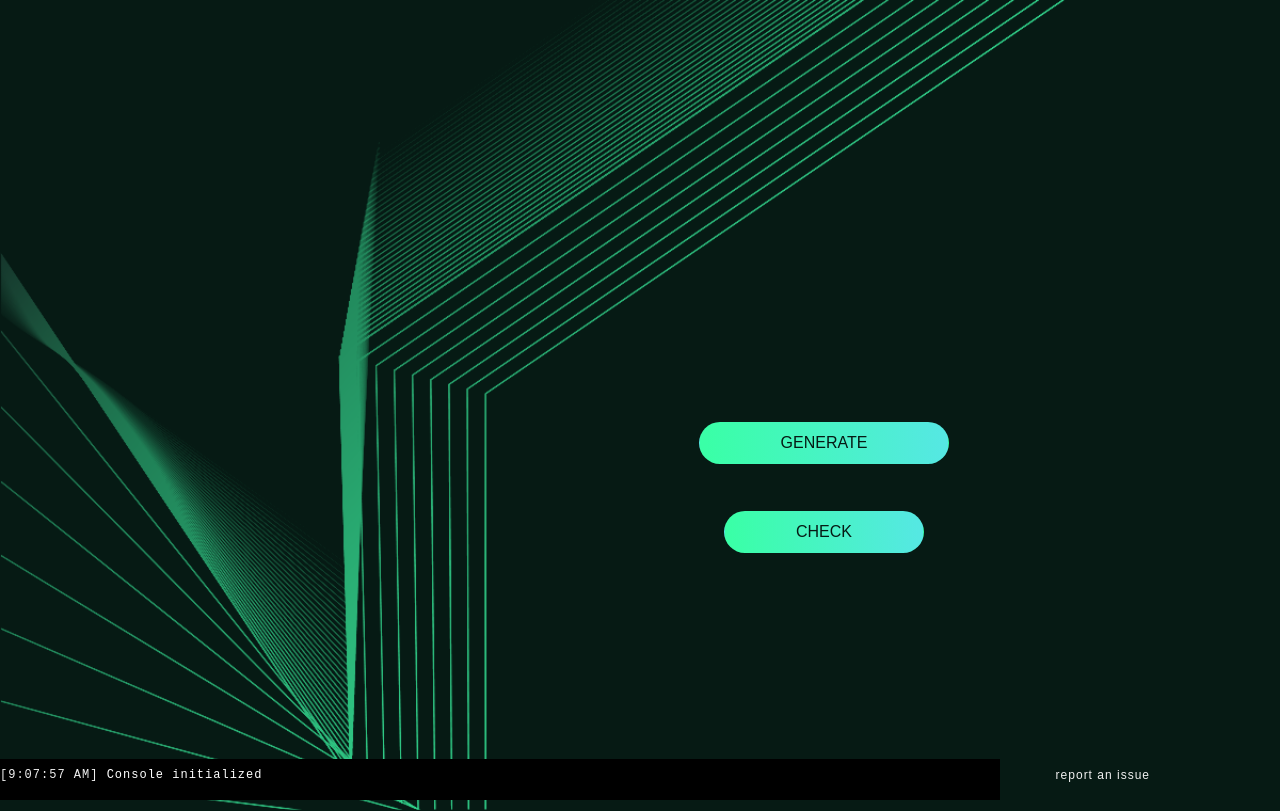
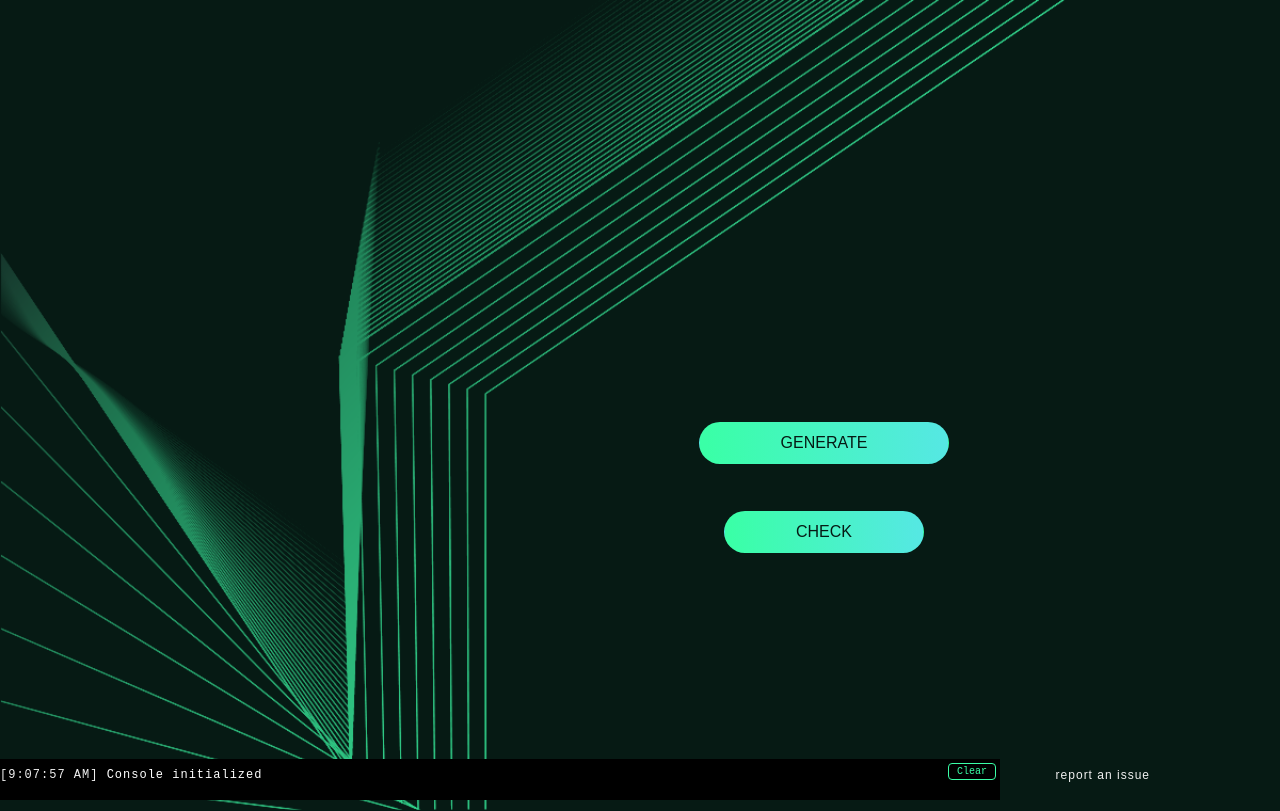
Before and after one commit to spacemeshos/sm-init-app-v2, a React (Create React App) app: page / in a window 1280 px wide. Built offline with nearby package versions, Linux system fonts and the light colour scheme; a web font is replaced by a local one.

Commit message:
add the clear button

```diff
--- a/src/components/ConsoleView.tsx
+++ b/src/components/ConsoleView.tsx
@@ -30,6 +30,25 @@ const ConsoleContainer = styled.div`
 
   &::-webkit-scrollbar-thumb:hover {
     background: ${Colors.greenLight}80;
+  }
+`;
+
+const ClearButton = styled.button`
+  position: absolute;
+  top: 4px;
+  right: 4px;
+  background-color: ${Colors.black};
+  border: 1px solid ${Colors.greenLight};
+  color: ${Colors.greenLight};
+  padding: 2px 8px;
+  border-radius: 4px;
+  font-size: 10px;
+  cursor: pointer;
+  font-family: 'Courier New', Courier, monospace;
+  z-index: 1;
+
+  &:hover {
+    background-color: ${Colors.greenLight}20;
   }
 `;
 
@@ -91,7 +110,7 @@ const Timestamp = styled.span`
 `;
 
 const ConsoleView: React.FC = () => {
-  const { entries } = useConsole();
+  const { entries, clearConsole } = useConsole();
   const consoleRef = useRef<HTMLDivElement>(null);
   const prevEntriesLengthRef = useRef(entries.length);
 
@@ -151,7 +170,12 @@ const ConsoleView: React.FC = () => {
   };
 
   return (
-    <ConsoleContainer ref={consoleRef}>{renderContent()}</ConsoleContainer>
+    <ConsoleContainer ref={consoleRef}>
+      {entries.length > 0 && (
+        <ClearButton onClick={clearConsole}>Clear</ClearButton>
+      )}
+      {renderContent()}
+    </ConsoleContainer>
   );
 };
 
```
